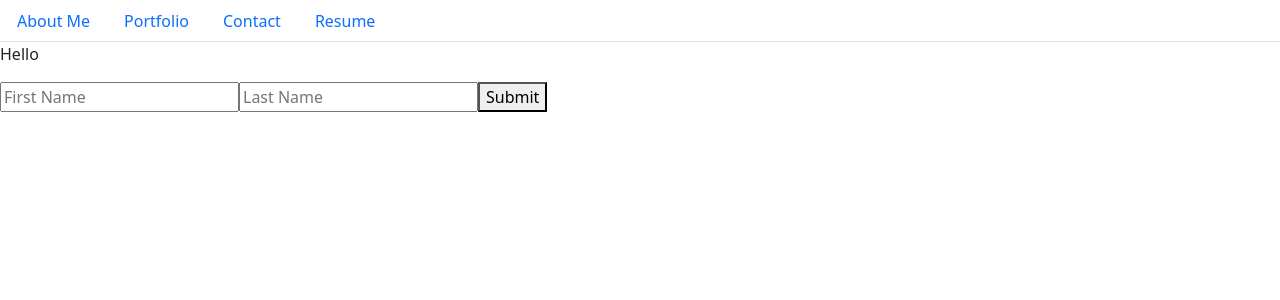
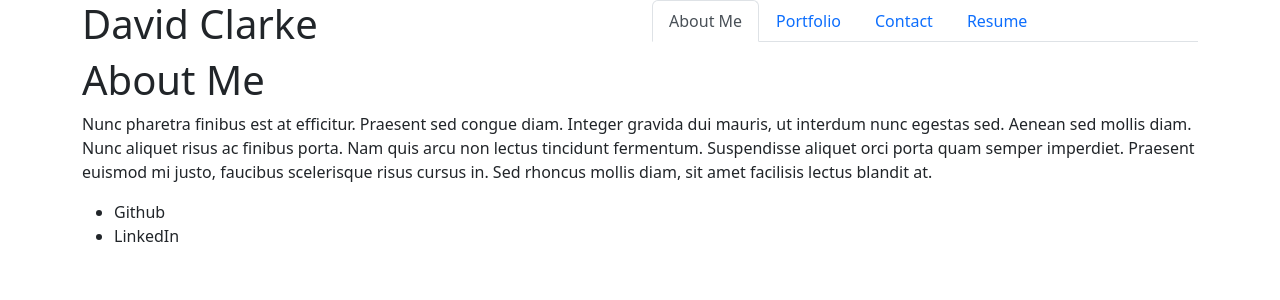
Before and after one commit to dhclarke99/react-portfolio, a React (Create React App) app: page / in a window 1280 px wide. Shown: the top 300 px of the page. Built offline with nearby package versions, Linux system fonts and the light colour scheme.

Commit message:
added bootstrap elements to page

```diff
--- a/src/components/PortfolioContainer.js
+++ b/src/components/PortfolioContainer.js
@@ -6,7 +6,7 @@ import Portfolio from './pages/Portfolio';
 import Contact from './pages/Contact';
 
 export default function PortfolioContainer() {
-  const [currentPage, setCurrentPage] = useState('Home');
+  const [currentPage, setCurrentPage] = useState('About');
 
   const renderPage = () => {
     if (currentPage === 'Resume') {
@@ -24,9 +24,24 @@ export default function PortfolioContainer() {
   const handlePageChange = (page) => setCurrentPage(page);
 
   return (
-    <div>
+    <div className="container">
+      <header className="row">
+        <h1 className='col'>David Clarke</h1>
+      <aside className='col'>
       <NavTabs currentPage={currentPage} handlePageChange={handlePageChange} />
+      </aside>
+      </header>
       {renderPage()}
+      <footer>
+        <ul>
+          <li>
+            Github
+          </li>
+          <li>
+            LinkedIn
+          </li>
+        </ul>
+        </footer>
     </div>
   );
 }
```
